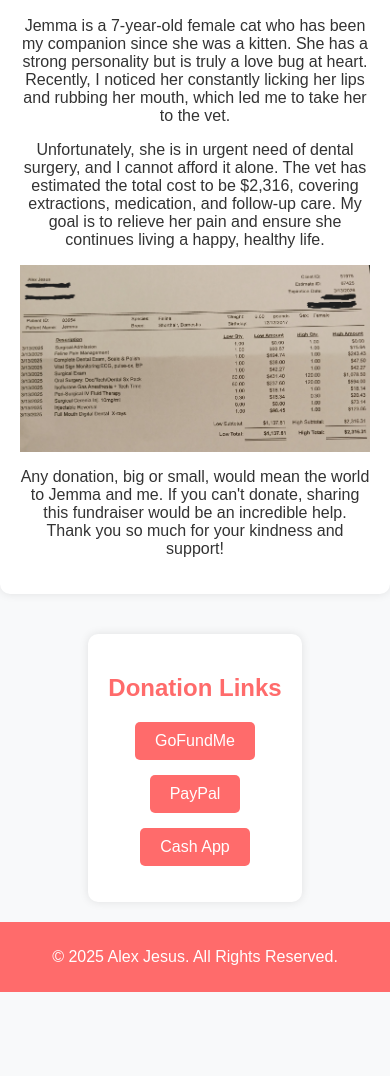
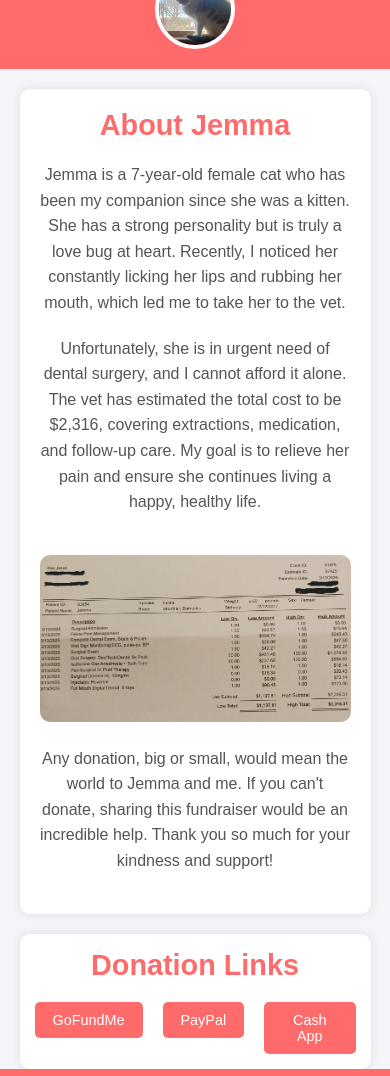
Before and after one commit to AJesus90x/JemmasFundraiser, a plain HTML site: page index.html in a window 390 px wide. Shown: the part 208-1284 px from the top of the page. Before the commit the page ends 1200 px from the top, so only its background shows below. Drawn offline with Linux system fonts and the light colour scheme.

Commit message:
Update style.css

```diff
--- a/style.css
+++ b/style.css
@@ -1,105 +1,174 @@
-body {
-  font-family: Arial, sans-serif;
+* {
   margin: 0;
   padding: 0;
-  background-color: #f8f9fa;
+  box-sizing: border-box;
+}
+
+/* Body */
+body {
+  font-family: 'Arial', sans-serif;
+  background-color: #f4f4f9;
   color: #333;
-  text-align: center;
   display: flex;
   flex-direction: column;
+  justify-content: space-between;
+  align-items: center;
   min-height: 100vh;
-}
-
-/* Navigation */
-nav {
-  background-color: #ff6b6b;
-  padding: 15px;
-}
-
-nav a {
-  color: white;
-  text-decoration: none;
-  font-size: 1.2em;
-  margin: 0 15px;
+  text-align: center;
 }
 
 /* Header */
+header {
+  background-color: #ff6b6b;
+  width: 100%;
+  padding: 20px 0;
+}
+
 .jemma-heading {
   display: flex;
-  flex-direction: row;
+  justify-content: center;
   align-items: center;
-  justify-content: center;
   gap: 20px;
+  flex-wrap: wrap;
 }
 
 .jemma-pic {
-  width: 150px;
+  width: 120px;
+  height: 120px;
   border-radius: 50%;
-  margin: 10px;
+  object-fit: cover;
+  border: 4px solid white;
 }
 
 h1 {
-  font-size: 2em;
-  color: #ff6b6b;
+  font-size: 2.5em;
+  color: white;
+  font-weight: 600;
+  margin-top: 10px;
 }
 
-/* Sections */
-section {
+/* About Section */
+#about {
+  background-color: white;
+  width: 90%;
   max-width: 800px;
-  margin: 20px auto;
   padding: 20px;
-  background-color: white;
-  box-shadow: 0 0 10px rgba(0, 0, 0, 0.1);
+  margin-top: 20px;
   border-radius: 10px;
+  box-shadow: 0px 0px 10px rgba(0, 0, 0, 0.1);
 }
 
 h2 {
+  font-size: 2em;
   color: #ff6b6b;
+  margin-bottom: 20px;
+}
+
+p {
+  font-size: 1.1em;
+  line-height: 1.6;
+  margin-bottom: 20px;
+  color: #555;
 }
 
 .catbill-img {
   max-width: 100%;
   height: auto;
-  display: block;
-  margin: 0 auto; /* Center the image horizontally */
+  margin: 20px 0;
+  border-radius: 10px;
 }
 
-/* Donation Links */
+/* Donation Section */
+#donate {
+  background-color: #fff;
+  width: 90%;
+  max-width: 800px;
+  padding: 20px;
+  margin-top: 20px;
+  border-radius: 10px;
+  box-shadow: 0px 0px 10px rgba(0, 0, 0, 0.1);
+}
+
 .donation-list {
+  list-style: none;
   display: flex;
   justify-content: center;
-  gap: 15px;
+  gap: 20px;
   padding: 0;
+  margin-top: 20px;
 }
 
 .donation-list li {
-  list-style: none;
+  display: inline-block;
 }
 
 .donation-link {
   display: inline-block;
-  padding: 10px 20px;
+  padding: 12px 25px;
   background-color: #ff6b6b;
   color: white;
+  text-decoration: none;
   border-radius: 5px;
-  text-decoration: none;
+  font-size: 1.2em;
+  transition: background-color 0.3s ease;
+}
+
+.donation-link:hover {
+  background-color: #e55c5c;
 }
 
 /* Footer */
 footer {
-  margin-top: auto;
-  padding: 10px;
   background-color: #ff6b6b;
   color: white;
+  padding: 10px 0;
+  width: 100%;
+  text-align: center;
+  position: relative;
+  bottom: 0;
 }
 
-@media (max-width: 600px) {
+/* Media Queries for Responsiveness */
+@media (max-width: 768px) {
+  h1 {
+    font-size: 2em;
+  }
+
   .jemma-pic {
     width: 100px;
+    height: 100px;
   }
 
-  .donation-list {
-    flex-direction: column;
-    align-items: center;
+  .jemma-heading {
+    gap: 15px;
+  }
+
+  .donation-link {
+    padding: 10px 18px;
+    font-size: 1em;
+  }
+
+  #donate {
+    width: 90%;
+    padding: 15px;
   }
 }
+
+@media (max-width: 480px) {
+  h2 {
+    font-size: 1.8em;
+  }
+
+  .jemma-pic {
+    width: 80px;
+    height: 80px;
+  }
+
+  p {
+    font-size: 1em;
+  }
+
+  .donation-link {
+    font-size: 0.9em;
+  }
+}
```
